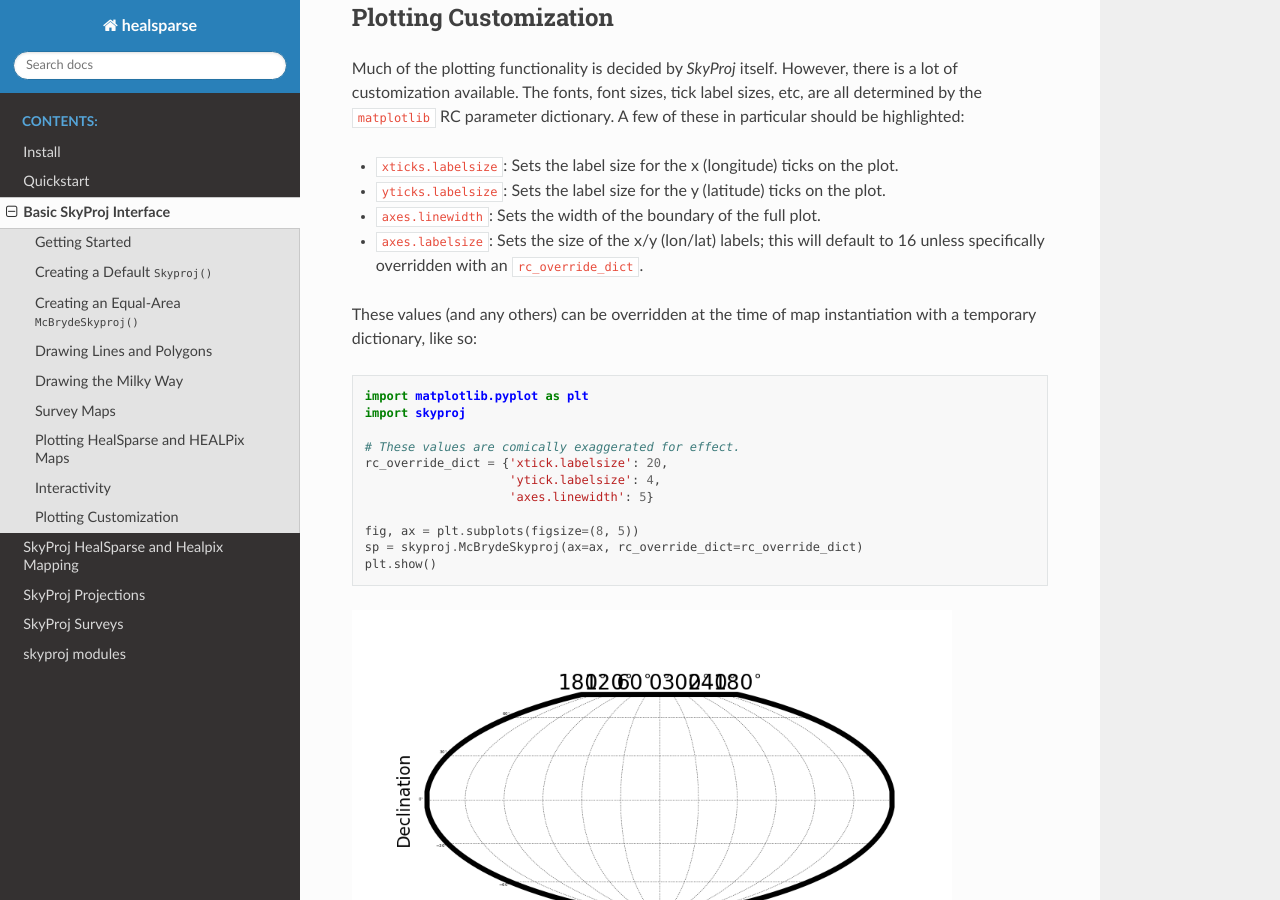
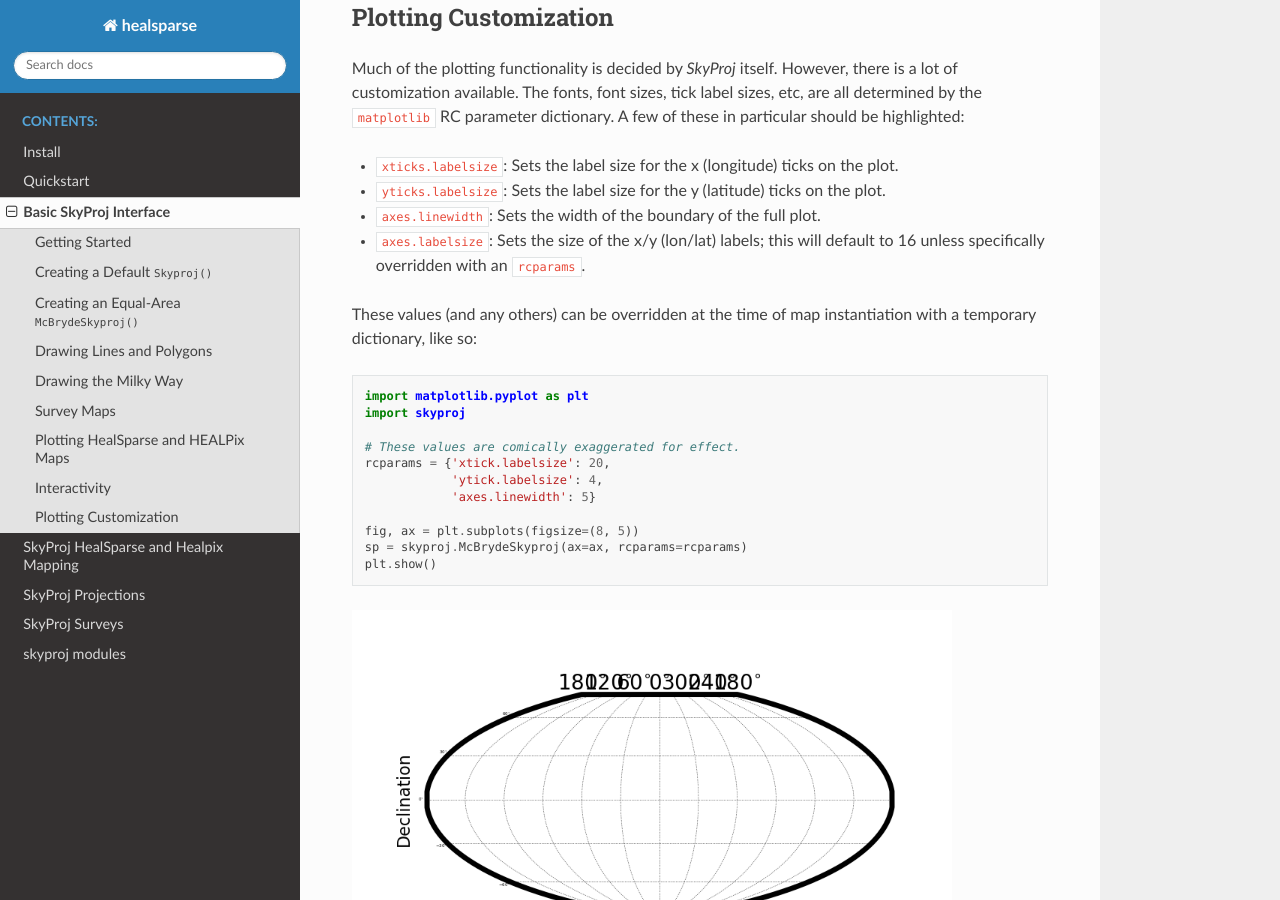
Before and after one commit to LSSTDESC/skyproj, a Sphinx documentation site: the page built from docs/basic_interface.rst, in a window 1280 px wide and 900 px high, scrolled down 6926 px. Built offline with Sphinx 7.4.7 and the Read the Docs theme 2.0.0, drawn with Linux system fonts in a browser that asks for light colours.

Commit message:
Change new parameter to "rcparams".

```diff
--- a/docs/basic_interface.rst
+++ b/docs/basic_interface.rst
@@ -244,7 +244,7 @@ A few of these in particular should be highlighted:
 * :code:`xticks.labelsize`: Sets the label size for the x (longitude) ticks on the plot.
 * :code:`yticks.labelsize`: Sets the label size for the y (latitude) ticks on the plot.
 * :code:`axes.linewidth`: Sets the width of the boundary of the full plot.
-* :code:`axes.labelsize`: Sets the size of the x/y (lon/lat) labels; this will default to 16 unless specifically overridden with an :code:`rc_override_dict`.
+* :code:`axes.labelsize`: Sets the size of the x/y (lon/lat) labels; this will default to 16 unless specifically overridden with an :code:`rcparams`.
 
 These values (and any others) can be overridden at the time of map instantiation with a temporary dictionary, like so:
 
@@ -254,12 +254,12 @@ These values (and any others) can be overridden at the time of map instantiation
     import skyproj
 
     # These values are comically exaggerated for effect.
-    rc_override_dict = {'xtick.labelsize': 20,
-                        'ytick.labelsize': 4,
-                        'axes.linewidth': 5}
+    rcparams = {'xtick.labelsize': 20,
+                'ytick.labelsize': 4,
+                'axes.linewidth': 5}
 
     fig, ax = plt.subplots(figsize=(8, 5))
-    sp = skyproj.McBrydeSkyproj(ax=ax, rc_override_dict=rc_override_dict)
+    sp = skyproj.McBrydeSkyproj(ax=ax, rcparams=rcparams)
     plt.show()
 
 .. image:: images/skyproj_full_override_sizes.png
```
Also changed, not shown: 2 other files.
